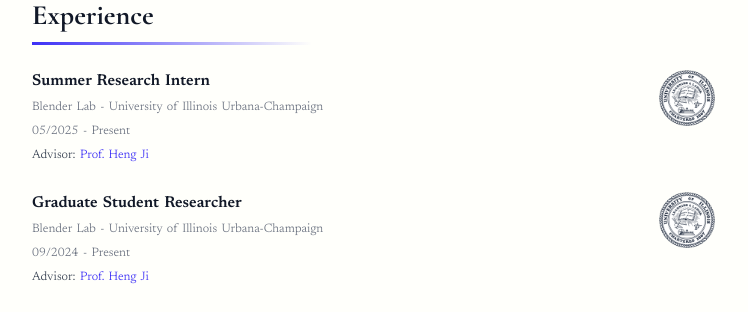
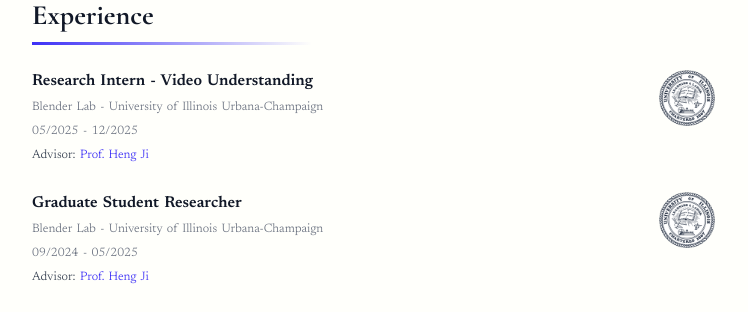
Before and after one commit to ninaddaithankar/ninaddaithankar.github.io, a React (Vite) app: page /#/ in a window 1280 px wide. Shown: the part 708-1020 px from the top of the page, without its empty margins (265-1013 px from the left). Built offline with nearby package versions, Linux system fonts and the light colour scheme.

Commit message:
ended exp dates

```diff
--- a/src/components/Experience.tsx
+++ b/src/components/Experience.tsx
@@ -14,9 +14,9 @@ interface ExperienceItem {
 const Experience: React.FC = () => {
   const experienceItems: ExperienceItem[] = [
     {
-      title: 'Summer Research Intern',
+      title: 'Research Intern - Video Understanding',
       institution: 'Blender Lab - University of Illinois Urbana-Champaign',
-      period: '05/2025 - Present',
+      period: '05/2025 - 12/2025',
       advisor: 'Prof. Heng Ji',
       advisorUrl: 'https://blender.cs.illinois.edu/hengji.html',
       topic: 'Temporal Difference Encoders',
@@ -26,7 +26,7 @@ const Experience: React.FC = () => {
     {
       title: 'Graduate Student Researcher',
       institution: 'Blender Lab - University of Illinois Urbana-Champaign',
-      period: '09/2024 - Present',
+      period: '09/2024 - 05/2025',
       advisor: 'Prof. Heng Ji',
       advisorUrl: 'https://blender.cs.illinois.edu/hengji.html',
       topic: 'SSL - Visual Representation Learning',
```
